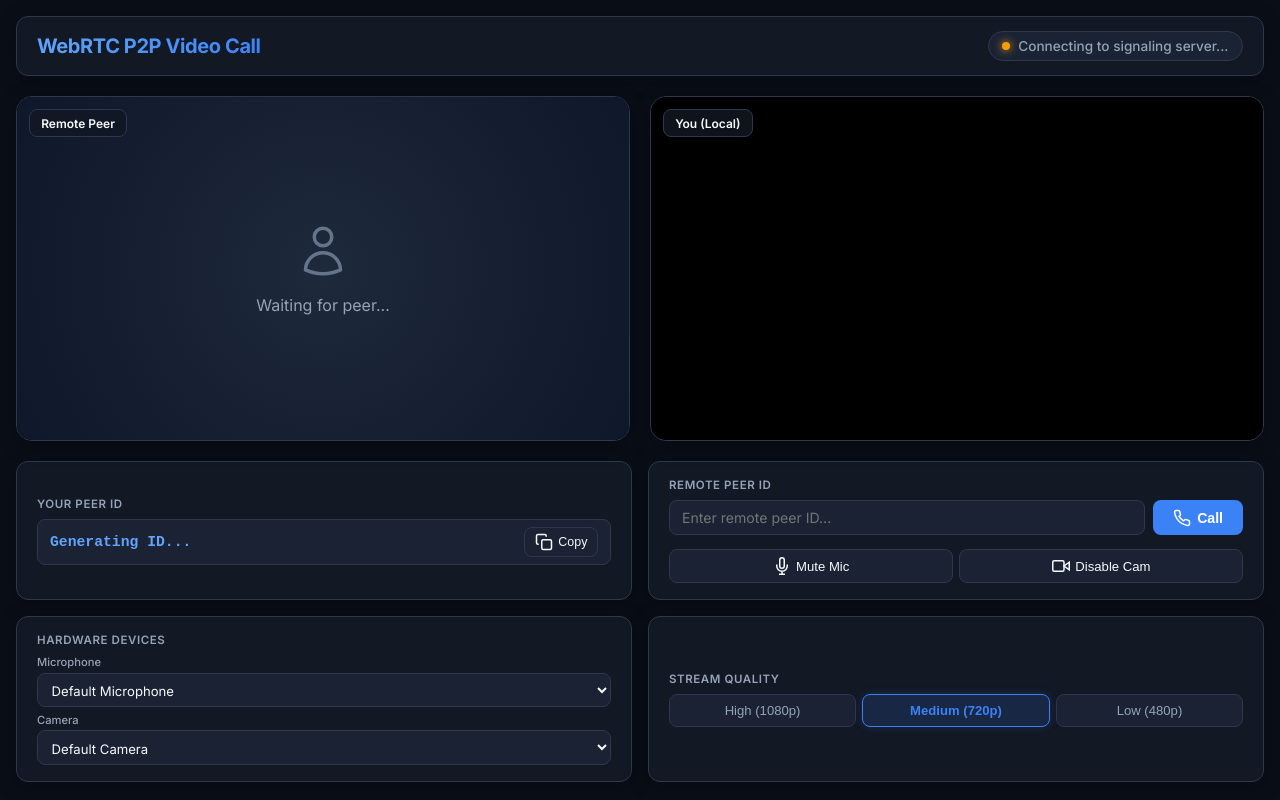
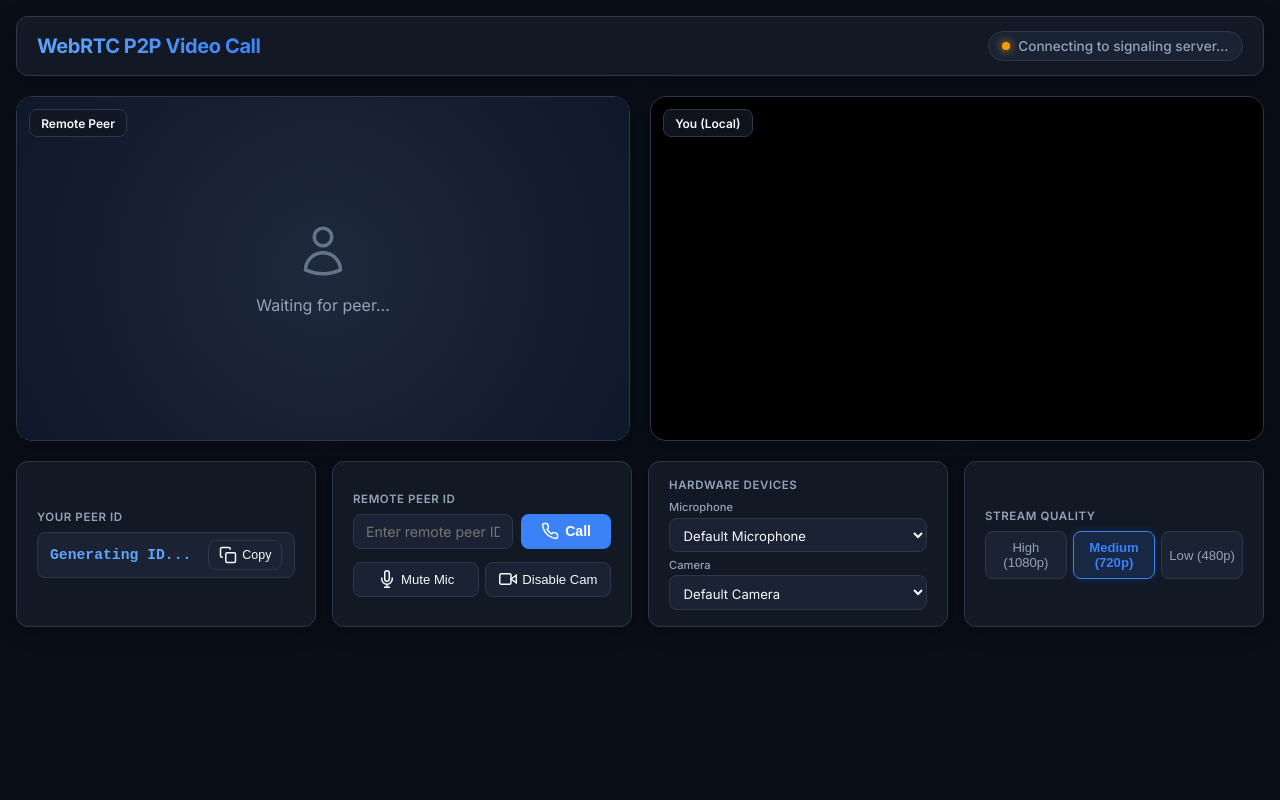
Before and after one commit to sagnikrout/Video_Call, a plain HTML site: page index.html in a window 1280 px wide. Drawn offline with Linux system fonts and the light colour scheme; a script that the page names is missing.

Commit message:
style: implement auto-wrapping grid layout (repeat(auto-fit, minmax(260px, 1fr))) so control cards wrap smoothly onto next row when window is resized

```diff
--- a/style.css
+++ b/style.css
@@ -55,7 +55,7 @@ body {
     flex-direction: column;
     min-height: 100vh;
     width: 100%;
-    max-width: 1300px;
+    max-width: 1350px;
     margin: 0 auto;
     padding: 1rem;
     gap: 1.25rem;
@@ -115,11 +115,11 @@ body {
 }
 
 /* ==========================================================================
-   Video Display Layout (Rectangular Side-by-Side on Desktop)
+   Video Display Layout (Auto-Wrapping Responsive Grid)
    ========================================================================== */
 #video-container {
     display: grid;
-    grid-template-columns: 1fr 1fr;
+    grid-template-columns: repeat(auto-fit, minmax(300px, 1fr));
     gap: 1.25rem;
     width: 100%;
     align-items: center;
@@ -197,11 +197,11 @@ body {
 }
 
 /* ==========================================================================
-   Control Panel & Card Components
+   Control Panel & Card Components (Auto-Wrapping Responsive Grid)
    ========================================================================== */
 #control-panel {
     display: grid;
-    grid-template-columns: repeat(2, 1fr);
+    grid-template-columns: repeat(auto-fit, minmax(260px, 1fr));
     gap: 1rem;
     width: 100%;
 }
@@ -217,6 +217,7 @@ body {
     gap: 0.5rem;
     box-shadow: var(--shadow-subtle);
     width: 100%;
+    min-width: 0; /* Prevents overflow inside flex/grid items */
 }
 
 .input-label {
@@ -258,6 +259,7 @@ body {
     outline: none;
     cursor: pointer;
     transition: border-color 0.2s ease;
+    text-overflow: ellipsis;
 }
 
 .device-select:focus {
@@ -316,6 +318,7 @@ body {
 
 #remote-id-input {
     flex: 1;
+    min-width: 0;
     background: var(--bg-card);
     border: 1px solid var(--border-color);
     border-radius: var(--radius-sm);
@@ -498,15 +501,14 @@ body {
 }
 
 /* ==========================================================================
-   Responsive Media Queries for Mobile/Narrow Screens (<= 900px)
+   Responsive Media Queries for Mobile/Narrow Screens (<= 768px)
    ========================================================================== */
-@media (max-width: 900px) {
+@media (max-width: 768px) {
     #app-container {
         padding: 0.75rem;
         gap: 0.75rem;
     }
 
-    /* Video Container Mobile Layout: Prominent Remote View + Minimized Local View */
     #video-container {
         display: flex;
         flex-direction: column;
@@ -514,14 +516,12 @@ body {
         width: 100%;
     }
 
-    /* Remote Person View is a Rectangular View */
     #remote-video-tile {
         width: 100%;
         aspect-ratio: 16 / 9;
         max-height: 320px;
     }
 
-    /* Local Video View is Minimized below */
     #local-video-tile {
         width: 100%;
         max-width: 220px;
@@ -529,7 +529,6 @@ body {
         align-self: flex-end;
     }
 
-    /* Control Panel Cards Stack Down and Down (1 Column) for Easy Access */
     #control-panel {
         display: flex;
         flex-direction: column;
```
